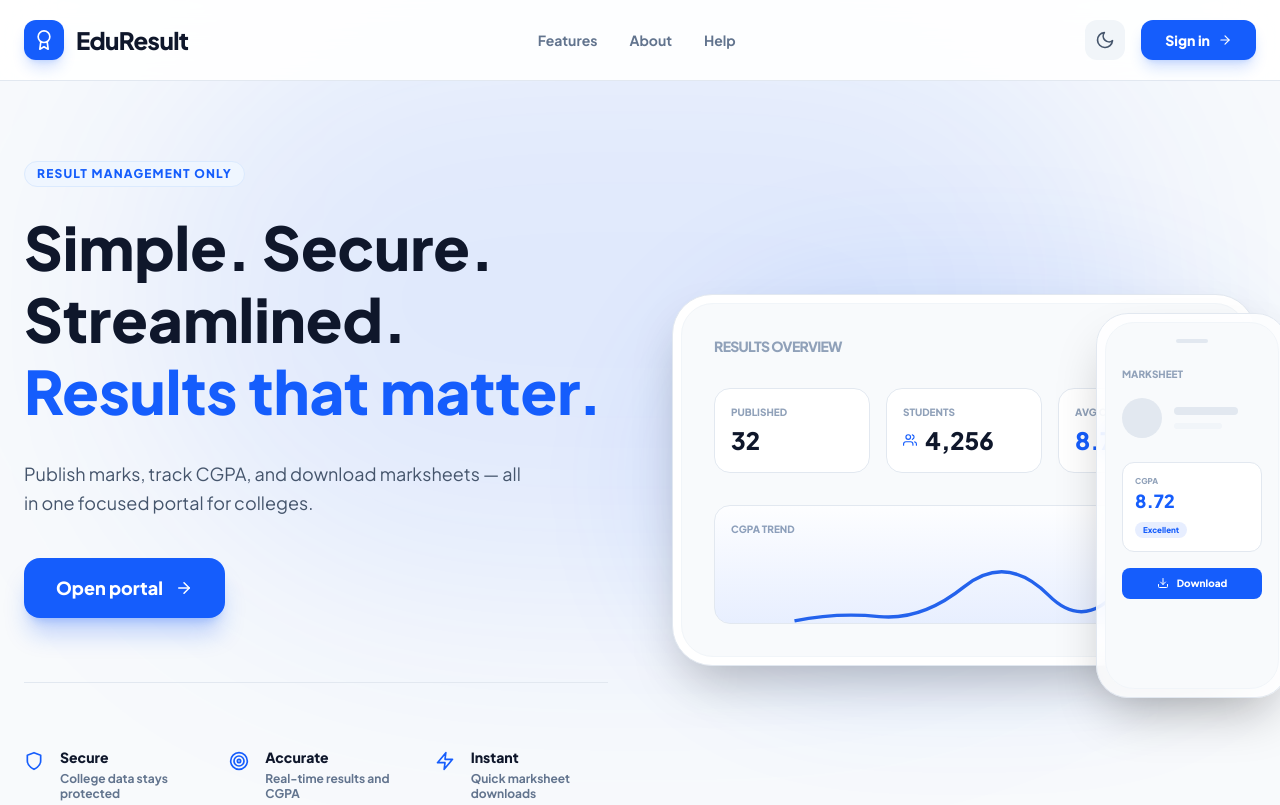
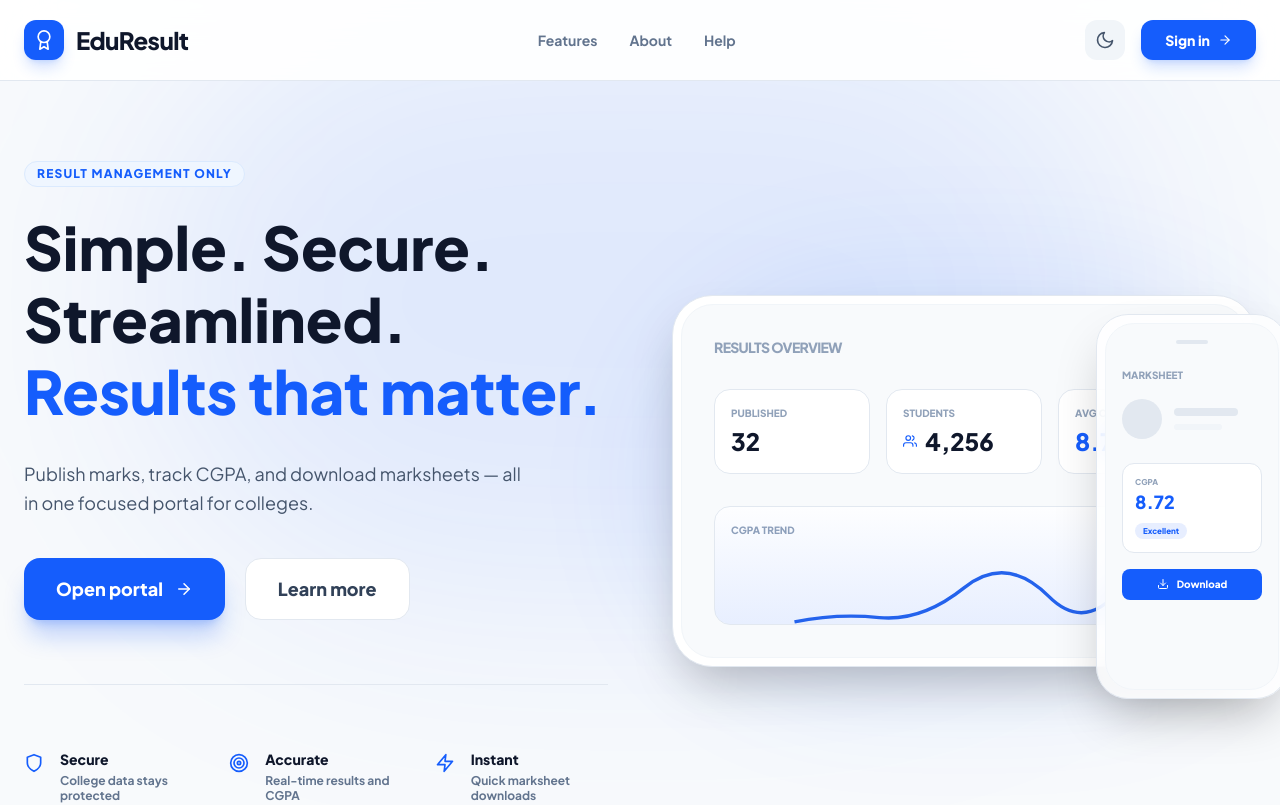
Before and after one commit to dharshini-akb/Eduresult, a React (Vite) app in the folder frontend/: page / in a window 1280 px wide. Shown: the top 805 px of the page. Built offline with nearby package versions, Linux system fonts and the light colour scheme.

Commit message:
Initial commit for new repository

```diff
--- a/frontend/src/pages/LandingPage.jsx
+++ b/frontend/src/pages/LandingPage.jsx
@@ -72,6 +72,9 @@ const LandingPage = () => {
               <Link to="/login" className="px-8 py-4 bg-blue-600 hover:bg-blue-500 text-white rounded-2xl font-black text-lg transition shadow-xl shadow-blue-600/25 flex items-center gap-3 group">
                 Open portal <FiArrowRight className="group-hover:translate-x-1 transition-transform" />
               </Link>
+              <button className={`px-8 py-4 rounded-2xl font-black text-lg transition border ${isDarkMode ? 'bg-black hover:bg-blue-950 text-blue-500 border-blue-600/50' : 'bg-white hover:bg-slate-50 text-slate-700 border-slate-200'}`}>
+                Learn more
+              </button>
             </div>
 
             <div className={`grid grid-cols-3 gap-8 mt-16 pt-16 border-t ${isDarkMode ? 'border-blue-900/30' : 'border-slate-200'}`}>
```
